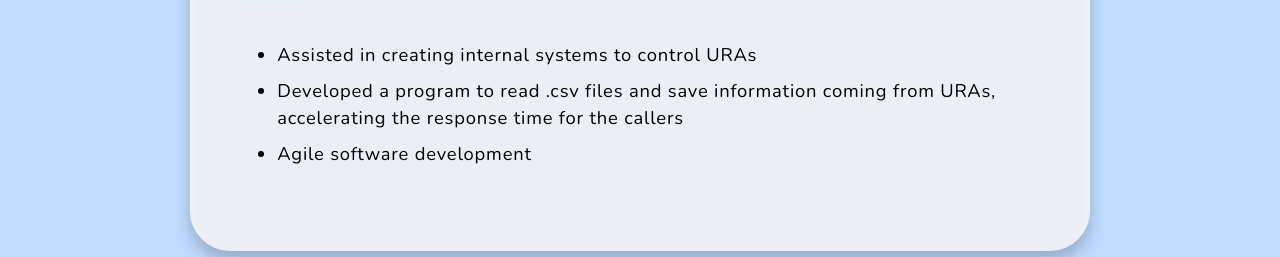
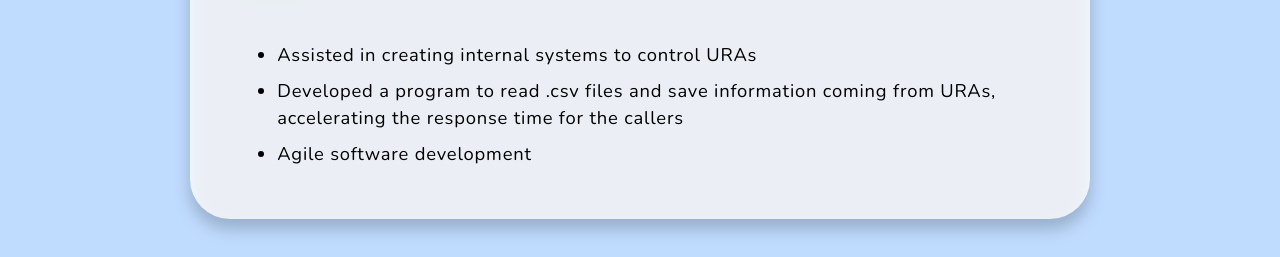
Before and after one commit to leosan00/my-portifolio, a SvelteKit app: page /experience in a window 1280 px wide. Shown: the part 689-946 px from the top of the page. Built offline with nearby package versions, Linux system fonts and the light colour scheme; no server answers.

Commit message:
last child adjust

```diff
--- a/src/routes/experience/+page.svelte
+++ b/src/routes/experience/+page.svelte
@@ -83,6 +83,10 @@
     padding-bottom: 2rem;
   }
 
+  .project-description:last-child {
+    padding-bottom: 0;
+  }
+
   @media (min-width: 640px) {
 
     .main-text-experience{
--- a/src/routes/projects/+page.svelte
+++ b/src/routes/projects/+page.svelte
@@ -100,6 +100,9 @@ import { onMount } from "svelte";
     padding: 0.5rem;
     justify-content: flex-end;
   }
+  .project-header:last-child .project-description{
+      padding-bottom: 0;
+  }
   .content-projects{
     width: 95%;
     height: 100%;
@@ -162,10 +165,6 @@ import { onMount } from "svelte";
     .project-description{
       padding-left: 1rem;
     }
-
-    .project-header:last-child .project-description{
-      padding-bottom: 0;
-    }
   }
 </style>
 
```
